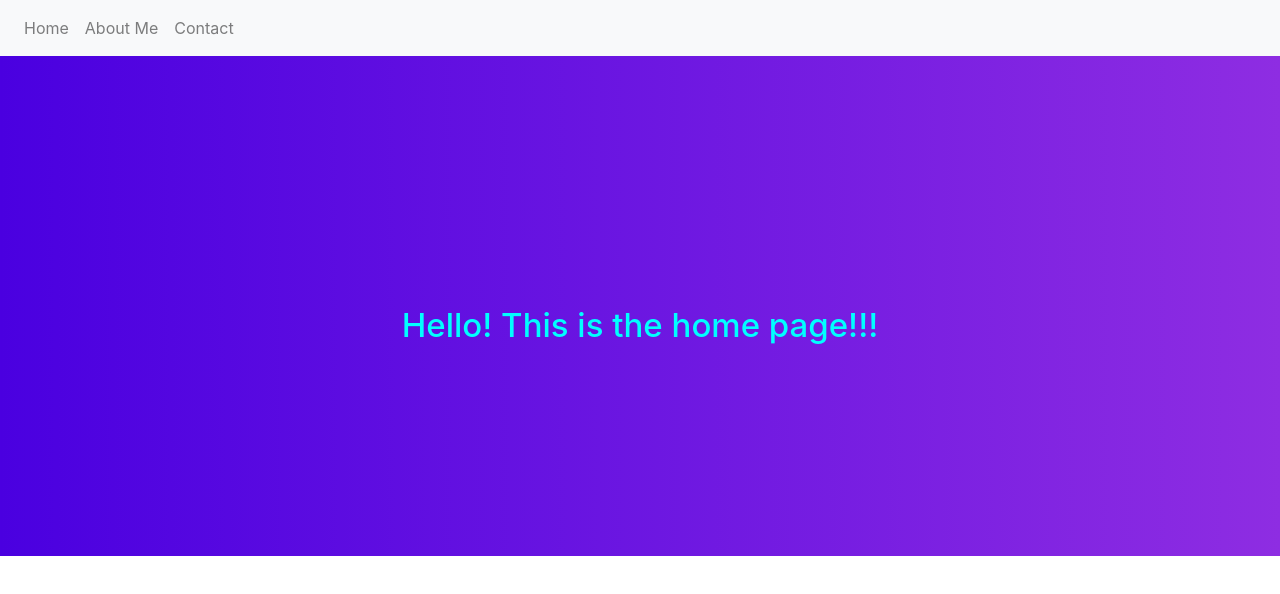
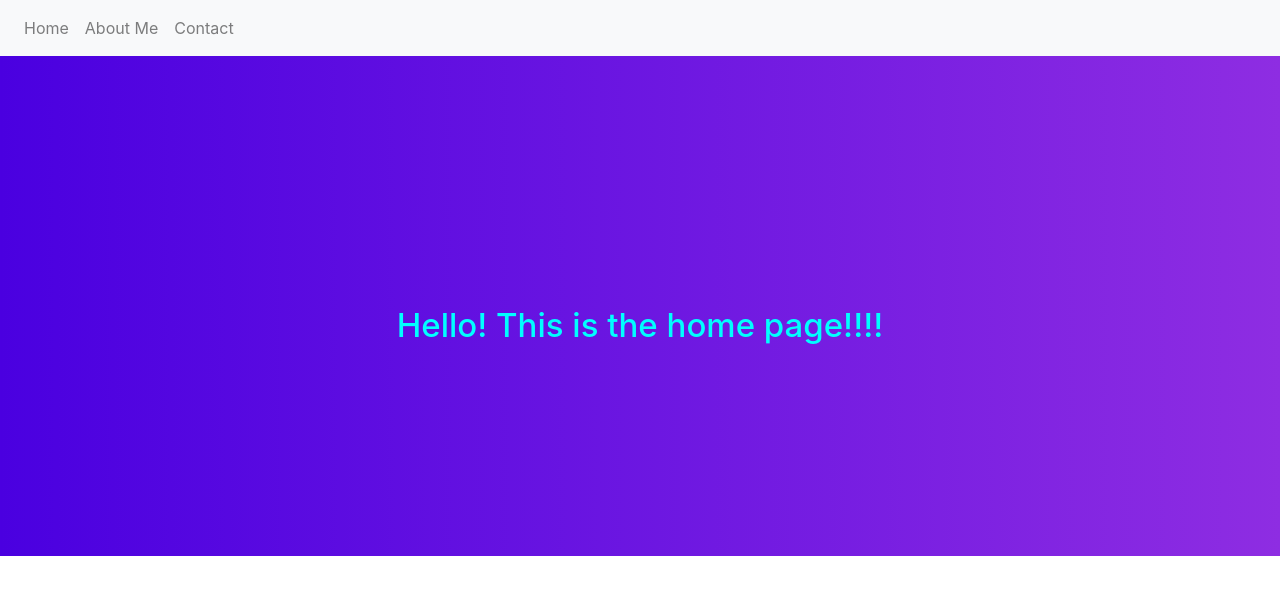
Before and after one commit to Kiwiboy31/portfolio, a plain HTML site: page index.html in a window 1280 px wide. Drawn offline with nearby package versions, Linux system fonts and the light colour scheme.

Commit message:
testing commit

```diff
--- a/index.html
+++ b/index.html
@@ -15,7 +15,6 @@
   </head>
   <body>
     <nav class="navbar navbar-expand-lg navbar-light bg-light">
-
       <div class="collapse navbar-collapse" id="navbarNav">
         <ul class="navbar-nav">
           <li class="nav-item">
@@ -33,10 +32,9 @@
 
     <!-- Page Content Here: -->
     <div class="hero">
-
-        <h1>
-            Hello! This is the home page!!!
-        </h1>
+      <h1>
+        Hello! This is the home page!!!!
+      </h1>
     </div>
 
     <script
```
